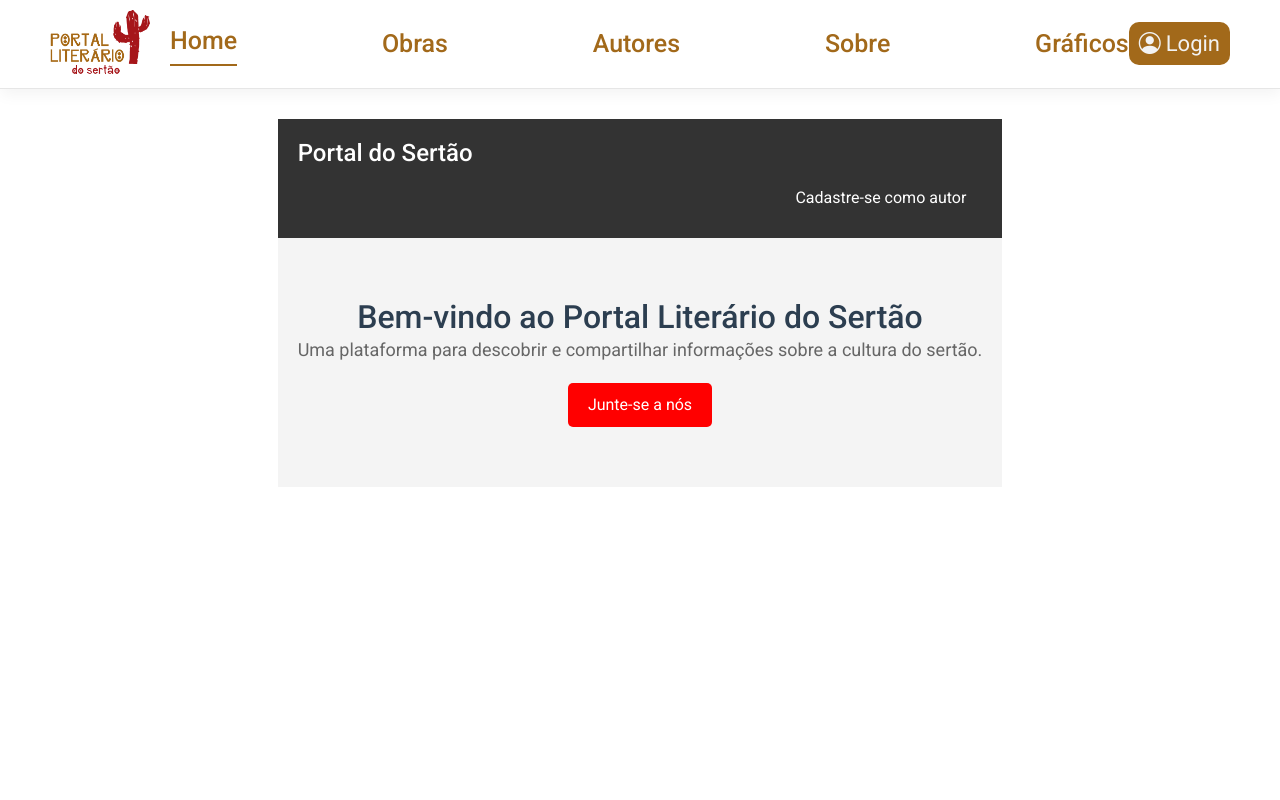
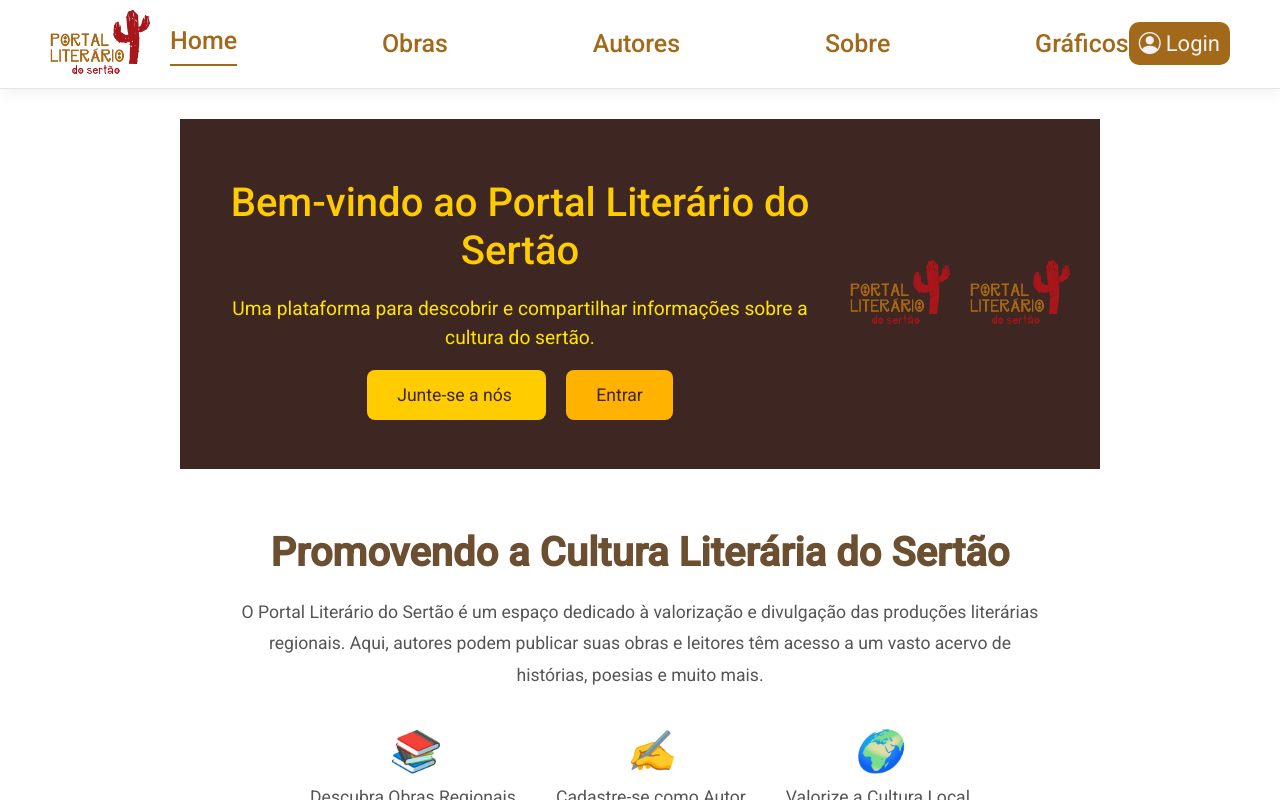
Before and after one commit to JuniorJWJ/front-portal_do_sertao, a Vue app: page / in a window 1280 px wide. Built offline with nearby package versions, Linux system fonts and the light colour scheme; no server answers.

Commit message:
melhorando a homepage

```diff
--- /dev/null
+++ b/src/components/AboutSection.vue
@@ -0,0 +1,70 @@
+<template>
+	<section class="about">
+		<h2>Promovendo a Cultura Literária do Sertão</h2>
+		<p>
+			O Portal Literário do Sertão é um espaço dedicado à valorização e
+			divulgação das produções literárias regionais. Aqui, autores podem
+			publicar suas obras e leitores têm acesso a um vasto acervo de histórias,
+			poesias e muito mais.
+		</p>
+		<div class="features">
+			<div class="feature-item">
+				<i class="icon">📚</i>
+				<p>Descubra Obras Regionais</p>
+			</div>
+			<div class="feature-item">
+				<i class="icon">✍️</i>
+				<p>Cadastre-se como Autor</p>
+			</div>
+			<div class="feature-item">
+				<i class="icon">🌍</i>
+				<p>Valorize a Cultura Local</p>
+			</div>
+		</div>
+	</section>
+</template>
+
+<script>
+export default {
+	name: 'AboutSection',
+}
+</script>
+
+<style scoped>
+.about {
+	padding: 60px 20px;
+	text-align: center;
+}
+
+.about h2 {
+	font-size: 2.5rem;
+	color: #6c4f31;
+	margin-bottom: 20px;
+	font-weight: bold;
+}
+
+.about p {
+	font-size: 1.1rem;
+	color: #555;
+	max-width: 800px;
+	margin: 0 auto 30px;
+	line-height: 1.8;
+}
+
+.features {
+	display: flex;
+	justify-content: center;
+	gap: 40px;
+	margin-top: 30px;
+}
+
+.feature-item {
+	text-align: center;
+}
+
+.icon {
+	font-size: 2.5rem;
+	margin-bottom: 10px;
+	color: #ffcc00;
+}
+</style>
--- a/src/components/FormEditObra.vue
+++ b/src/components/FormEditObra.vue
@@ -144,7 +144,7 @@ export default {
 			formData.append('nome', this.obra.nome)
 			formData.append('select_autor', this.obra.id_autor)
 			formData.append('select_genero_literario', this.obra.id_genero_literario)
-			console.log("formdata: " + formData)
+			console.log('formdata: ' + formData)
 
 			try {
 				await axios.put(
--- a/src/components/FormEditObraByOwner.vue
+++ b/src/components/FormEditObraByOwner.vue
@@ -139,7 +139,7 @@ export default {
 			formData.append('select_autor', this.obra.id_autor)
 			formData.append('select_genero_literario', this.obra.id_genero_literario)
 			formData.append('autorizacao', this.obra.autorizacao) // Autorização
-			console.log("formData: " + formData)
+			console.log('formData: ' + formData)
 			try {
 				await axios.put(
 					`${process.env.VUE_APP_API_URL}/obra/update/${this.id}`,
--- /dev/null
+++ b/src/components/HowItWorksSection.vue
@@ -0,0 +1,66 @@
+<template>
+	<section class="how-it-works">
+		<h2>Como Funciona</h2>
+		<div class="steps">
+			<div class="step">
+				<i class="icon">📝</i>
+				<p>Cadastre-se como Autor</p>
+			</div>
+      <div class="step">
+				<i class="icon">👩‍🏫</i>
+				<p>Aguarde a Validação</p>
+			</div>
+			<div class="step">
+				<i class="icon">📤</i>
+				<p>Envie Suas Obras Literárias</p>
+			</div>
+			<div class="step">
+				<i class="icon">👩‍🏫</i>
+				<p>Aguarde a Validação</p>
+			</div>
+			<div class="step">
+				<i class="icon">📚</i>
+				<p>Compartilhe Sua Produção com o Mundo</p>
+			</div>
+		</div>
+	</section>
+</template>
+
+
+<script>
+export default {
+	name: 'HowItWorksSection',
+}
+</script>
+
+<style scoped>
+.how-it-works {
+	padding: 60px 20px;
+	text-align: center;
+	background: #efebeb;
+}
+
+.how-it-works h2 {
+	font-size: 2.5rem;
+	color: #6c4f31;
+	margin-bottom: 20px;
+	font-weight: bold;
+}
+
+.steps {
+	display: flex;
+	justify-content: center;
+	gap: 40px;
+	margin-top: 30px;
+}
+
+.step {
+	text-align: center;
+}
+
+.icon {
+	font-size: 2.5rem;
+	margin-bottom: 10px;
+	color: #ffcc00;
+}
+</style>
--- /dev/null
+++ b/src/components/KeysSectionAccount.vue
@@ -0,0 +1,153 @@
+<template>
+	<section class="highlight-authors">
+		<h2>Autores em Destaque</h2>
+		<p>Conheça alguns autores cadastrados no Portal Literário do Sertão.</p>
+		<div class="author-cards">
+			<article v-for="author in displayedAuthors" :key="author.id" class="author-card">
+				<img :src="author.endereco_foto" alt="Foto do Autor" />
+				<h3>{{ author.nome }}</h3>
+				<button @click="show_autor(author.id)">Ver Mais</button>
+			</article>
+		</div>
+		<div v-if="authors.length > displayedAuthors.length" class="load-more">
+			<button @click="loadMore">Carregar Mais</button>
+		</div>
+	</section>
+</template>
+
+<script>
+import axios from 'axios';
+
+export default {
+	name: 'HighlightAuthors',
+	data() {
+		return {
+			authors: [], // Lista completa de autores
+			displayedAuthors: [], // Autores exibidos na tela (limitados)
+			authorsLimit: 5, // Limite de autores por vez
+		};
+	},
+	methods: {
+		getAutores() {
+			// Faz a requisição para buscar os autores
+			axios
+				.get(`${process.env.VUE_APP_API_URL}/lista_autor`)
+				.then((res) => {
+					this.authors = res.data || []; // Garantindo que seja um array de autores
+					console.log(this.authors.autor);
+					this.displayedAuthors = this.authors.autor.slice(0, this.authorsLimit); // Exibindo os primeiros 5 autores
+				})
+				.catch((error) => {
+					console.error(error);
+					this.authors = [];
+					this.displayedAuthors = [];
+				});
+		},
+		loadMore() {
+			// Carrega mais autores
+			const nextAuthors = this.authors.slice(
+				this.displayedAuthors.length,
+				this.displayedAuthors.length + this.authorsLimit
+			);
+			this.displayedAuthors.push(...nextAuthors); // Adiciona os novos autores à lista exibida
+		},
+		show_autor(id) {
+			// Redireciona para a página do autor
+			this.$router.push({ name: 'AutorShow', params: { id: id } });
+		},
+	},
+	mounted() {
+		this.getAutores(); // Carrega a lista de autores ao montar o componente
+	},
+};
+</script>
+
+<style scoped>
+.highlight-authors {
+	padding: 50px 20px;
+	background: #f8f4ed;
+	text-align: center;
+}
+
+.highlight-authors h2 {
+	font-size: 2.5rem;
+	color: #6c4f31;
+	margin-bottom: 20px;
+	font-weight: bold;
+}
+
+.highlight-authors p {
+	font-size: 1.2rem;
+	color: #5a5a5a;
+	margin-bottom: 30px;
+}
+
+.author-cards {
+	display: flex;
+	justify-content: center;
+	flex-wrap: wrap;
+	gap: 20px;
+}
+
+.author-card {
+	background: #fff;
+	border: 1px solid #ddd;
+	border-radius: 10px;
+	padding: 20px;
+	width: 200px;
+	text-align: center;
+	box-shadow: 0 4px 6px rgba(0, 0, 0, 0.1);
+	transition: transform 0.3s ease, box-shadow 0.3s ease;
+}
+
+.author-card:hover {
+	transform: translateY(-10px);
+	box-shadow: 0 8px 15px rgba(0, 0, 0, 0.2);
+}
+
+.author-card img {
+	width: 100px;
+	height: 100px;
+	border-radius: 50%;
+	margin-bottom: 15px;
+}
+
+.author-card h3 {
+	font-size: 1.2rem;
+	color: #6c4f31;
+	margin-bottom: 10px;
+}
+
+.author-card button {
+	background-color: #ffcc00;
+	color: #6c4f31;
+	border: none;
+	padding: 10px 20px;
+	font-size: 1rem;
+	border-radius: 5px;
+	cursor: pointer;
+	transition: background-color 0.3s ease;
+}
+
+.author-card button:hover {
+	background-color: #e6b800;
+}
+
+.load-more {
+	margin-top: 20px;
+}
+
+.load-more button {
+	background-color: #6c4f31;
+	color: #fff;
+	padding: 10px 20px;
+	border: none;
+	border-radius: 5px;
+	cursor: pointer;
+	transition: background-color 0.3s ease;
+}
+
+.load-more button:hover {
+	background-color: #a2691a;
+}
+</style>
--- /dev/null
+++ b/src/components/KeysSectionItem.vue
@@ -0,0 +1,140 @@
+<template>
+	<section class="items">
+		<h2>Obras Disponíveis</h2>
+		<p>
+			Aqui você pode encontrar uma seleção de obras literárias disponíveis para
+			consulta e leitura.
+		</p>
+		<div class="item-cards">
+			<article v-for="obra in displayedObras" :key="obra.id" class="item-card">
+				<h3>{{ obra.nome }}</h3>
+				<a :href="obra.endereco_pdf" target="_blank">Acessar Obra</a>
+			</article>
+		</div>
+		<div v-if="obras.length > displayedObras.length" class="load-more">
+			<button @click="loadMore">Carregar Mais</button>
+		</div>
+	</section>
+</template>
+
+<script>
+import axios from 'axios';
+
+export default {
+	name: 'ObrasSection',
+	data() {
+		return {
+			obras: [], // Lista completa de obras
+			displayedObras: [], // Obras exibidas na tela (limitadas)
+			obraLimit: 5, // Limite de obras por vez
+		};
+	},
+	methods: {
+		getObras() {
+			// Faz a requisição para buscar as obras
+			axios
+				.get(`${process.env.VUE_APP_API_URL}/lista_obra`)
+				.then((res) => {
+					// Verifica se a resposta é um array de obras
+					this.obras = res.data || [];
+					// Exibe as primeiras 5 obras
+					this.displayedObras = this.obras.obra.slice(0, this.obraLimit);
+				})
+				.catch((error) => {
+					console.error(error);
+					this.obras = [];
+					this.displayedObras = [];
+				});
+		},
+		loadMore() {
+			// Carrega mais obras
+			const nextObras = this.obras.slice(
+				this.displayedObras.length,
+				this.displayedObras.length + this.obraLimit
+			);
+			this.displayedObras.push(...nextObras); // Adiciona as novas obras à lista exibida
+		},
+	},
+	mounted() {
+		this.getObras(); // Carrega a lista de obras ao montar o componente
+	},
+};
+</script>
+
+<style scoped>
+.items {
+	padding: 50px 20px;
+	background: #f7f7f7;
+	text-align: center;
+}
+
+.items h2 {
+	font-size: 2.5rem;
+	color: #6c4f31;
+	margin-bottom: 20px;
+	font-weight: bold;
+}
+
+.items p {
+	font-size: 1.2rem;
+	color: #5a5a5a;
+	margin-bottom: 30px;
+}
+
+.item-cards {
+	display: flex;
+	justify-content: center;
+	flex-wrap: wrap;
+	gap: 20px;
+}
+
+.item-card {
+	background: #fff;
+	border: 1px solid #ddd;
+	border-radius: 10px;
+	padding: 20px;
+	width: 200px;
+	text-align: center;
+	box-shadow: 0 4px 6px rgba(0, 0, 0, 0.1);
+	transition: transform 0.3s ease, box-shadow 0.3s ease;
+}
+
+.item-card:hover {
+	transform: translateY(-10px);
+	box-shadow: 0 8px 15px rgba(0, 0, 0, 0.2);
+}
+
+.item-card h3 {
+	font-size: 1.2rem;
+	color: #6c4f31;
+	margin-bottom: 10px;
+}
+
+.item-card a {
+	color: #ffcc00;
+	font-size: 1.1rem;
+	text-decoration: none;
+}
+
+.item-card a:hover {
+	text-decoration: underline;
+}
+
+.load-more {
+	margin-top: 20px;
+}
+
+.load-more button {
+	background-color: #6c4f31;
+	color: #fff;
+	padding: 10px 20px;
+	border: none;
+	border-radius: 5px;
+	cursor: pointer;
+	transition: background-color 0.3s ease;
+}
+
+.load-more button:hover {
+	background-color: #a2691a;
+}
+</style>
--- a/src/components/Registrese.vue
+++ b/src/components/Registrese.vue
@@ -1,25 +1,6 @@
-<!-- <template>
-  <div id="campo">
-    junte-se a nois
-
-    <router-link
-      to="/register_autor"
-      :class="[activeNavItem === '/register_autor' ? 'activeItem' : '']"
-      >Obras</router-link
-    >
-  </div>
-</template>
-
-<script>
-export default {
-  name: 'NavbarNav',
-}
-</script>
-<style scoped></style> -->
-
 <template>
 	<div class="home">
-		<header class="header">
+		<!-- <header class="header">
 			<h1 class="logo">Portal do Sertão</h1>
 			<nav class="nav">
 				<router-link
@@ -29,29 +10,39 @@ export default {
 						activeNavItem === '/register_autor' ? 'active' : '',
 					]"
 				>
-					Cadastre-se como autor
 				</router-link>
 			</nav>
-		</header>
+		</header> -->
 		<main class="main">
-			<section class="hero">
+			<section class="intro-section">
 				<div class="hero-content">
+					<div class="text-content">
 						<h2 class="hero-title">Bem-vindo ao Portal Literário do Sertão</h2>
 						<p class="hero-description">
 							Uma plataforma para descobrir e compartilhar informações sobre a
 							cultura do sertão.
 						</p>
+						<div class="cta-buttons">
 							<router-link to="/register_autor" class="hero-cta">
 								Junte-se a nós
 							</router-link>
+							<router-link to="/log_user" class="hero-cta secondary">
+								Entrar
+							</router-link>
+						</div>
+					</div>
+					<div class="image-content">
+						<img src="../assets/logo-4.png" alt="Cultura do Sertão" />
+						<img src="../assets/logo-4.png" alt="Cultura do Sertão" />
+					</div>
 				</div>
 			</section>
 		</main>
-		<footer class="footer">
+		<!-- <footer class="footer">
 			<p class="footer-text">
 				© 2023 Portal do Sertão. Todos os direitos reservados.
 			</p>
-		</footer>
+		</footer> -->
 	</div>
 </template>
 
@@ -68,19 +59,20 @@ export default {
 </script>
 
 <style scoped>
+/* Estilos base */
 .home {
 	display: flex;
 	flex-direction: column;
-	min-height: 100vh;
 }
 
+/* Cabeçalho */
 .header {
-	background-color: #333;
+	background-color: #3e2723;
 	padding: 20px;
 }
 
 .logo {
-	color: #fff;
+	color: #ffcc00;
 	font-size: 24px;
 	margin: 0;
 }
@@ -101,40 +93,74 @@ export default {
 	font-weight: bold;
 }
 
+/* Seção principal */
 .main {
 	flex: 1;
 }
 
-.hero {
-	background-color: #f4f4f4;
+.intro-section {
+	background-color: #3e2723;
+	color: #fff;
 	padding: 60px 20px;
-	display: flex;
-	justify-content: center;
-	align-items: center;
 	text-align: center;
 }
 
+.hero-content {
+	display: flex;
+	flex-wrap: wrap;
+	align-items: center;
+	justify-content: center;
+}
+
+.text-content {
+	max-width: 600px;
+	margin: 0 20px;
+}
+
 .hero-title {
-	font-size: 32px;
-	margin: 0;
+	font-size: 2.5rem;
+	color: #ffcc00;
+	margin-bottom: 20px;
 }
 
 .hero-description {
-	color: #666;
-	font-size: 18px;
-	margin-bottom: 20px;
+	color: #ffe600;
+	font-size: 1.2rem;
+	margin-bottom: 30px;
+}
+
+.cta-buttons {
+	margin-top: 20px;
 }
 
 .hero-cta {
-	display: inline-block;
-	background-color: #ff0000;
-	color: #fff;
-	padding: 10px 20px;
-	font-size: 16px;
+	background-color: #ffcc00;
+	color: #3e2723;
+	font-size: 1.1rem;
+	padding: 15px 30px;
 	text-decoration: none;
-	border-radius: 5px;
+	border-radius: 8px;
+	margin: 10px;
+	transition: background-color 0.3s ease, transform 0.3s ease;
 }
 
+.hero-cta.secondary {
+	background-color: #ffb300;
+}
+
+.hero-cta:hover {
+	transform: scale(1.05);
+}
+
+/* Conteúdo de imagem */
+.image-content img {
+	max-width: 100px;
+	height: auto;
+	margin: 10px;
+	border-radius: 10px;
+}
+
+/* Rodapé */
 .footer {
 	background-color: #333;
 	color: #fff;
@@ -145,4 +171,25 @@ export default {
 .footer-text {
 	margin: 0;
 }
+
+/* Responsividade */
+@media (max-width: 768px) {
+	.hero-title {
+		font-size: 2rem;
+	}
+	.hero-description {
+		font-size: 1rem;
+	}
+}
+
+@media (max-width: 480px) {
+	.hero-cta {
+		font-size: 0.9rem;
+		padding: 10px 15px;
+	}
+
+	.image-content img {
+		max-width: 80px;
+	}
+}
 </style>
--- a/src/views/HomeView.vue
+++ b/src/views/HomeView.vue
@@ -2,16 +2,29 @@
 	<div>
 		<!-- <NavbarNav /> -->
 		<Registrese />
+		<AboutSection />
+		<HowItWorksSection />
+		<KeysSectionItem />
+		<KeysSectionAccount />
 	</div>
 </template>
 
 <script>
 //   import NavbarNav from "../components/NavbarNav.vue"
 import Registrese from '../components/Registrese.vue'
+import AboutSection from '../components/AboutSection.vue'
+import HowItWorksSection from '../components/HowItWorksSection.vue'
+import KeysSectionAccount from '../components/KeysSectionAccount.vue'
+import KeysSectionItem from '../components/KeysSectionItem.vue'
+
 export default {
 	name: 'HomeView',
 	components: {
 		Registrese,
+		AboutSection,
+		HowItWorksSection,
+		KeysSectionItem,
+		KeysSectionAccount,
 	},
 }
 </script>
```
Lines whose indentation alone changed are shown as unchanged.
